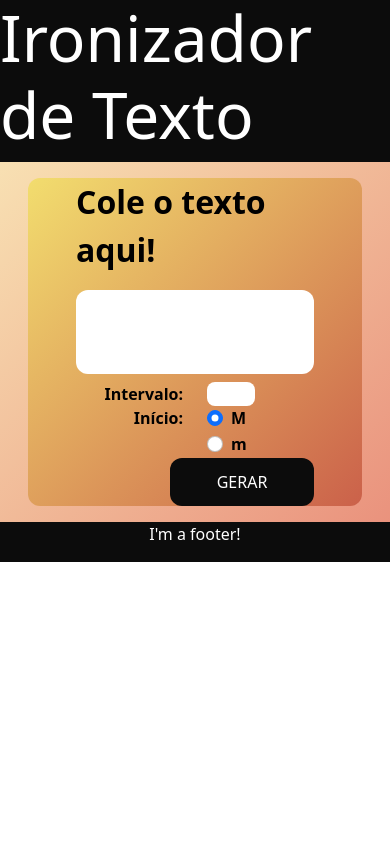
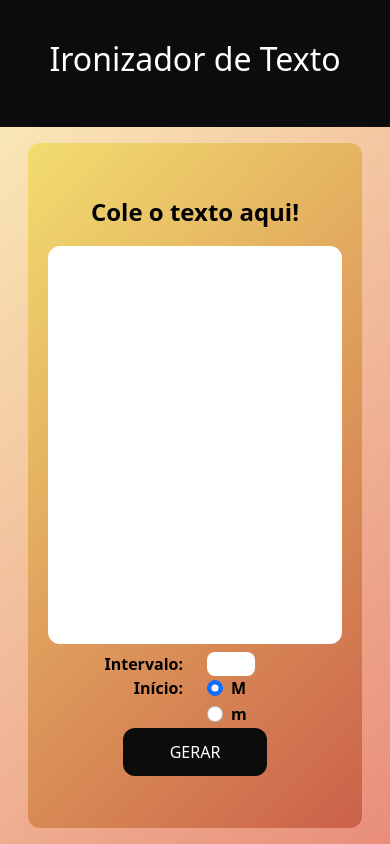
Before and after one commit to viniccastro1/mockingTextGenerator, a React (Create React App) app: page / in a window 390 px wide. Built offline with nearby package versions, Linux system fonts and the light colour scheme.

Commit message:
Ajustes no mobile

```diff
--- a/src/components/container.jsx
+++ b/src/components/container.jsx
@@ -18,7 +18,7 @@ class Container extends React.Component {
                 </div>
 
                 <div class='row'>
-                    <div class='col p-0'><Footer/></div>
+                    {/*<div class='col p-0'><Footer/></div>*/}
                 </div>
             </div>
         </React.Fragment>
--- a/src/components/form.jsx
+++ b/src/components/form.jsx
@@ -8,16 +8,15 @@ class Form extends React.Component {
     render() {
         return (
                 <form class='form d-flex flex-column justify-content-center'>
-                    <div class='row'>
+
                         <div class="form-group">
-                            <label for="text" class='title d-flex justify-content-center'>Cole o texto aqui!</label>
-                            <textarea class="textarea form-control" id="text" rows="3"></textarea>
+                            <div class='row'><label for="text" class='title d-flex justify-content-center'>Cole o texto aqui!</label></div>
+                            <div class='textAreaRow row'><textarea class="textarea form-control" id="text" rows="3"></textarea></div>
+                        </div>
 
-                        </div>
-                    </div>
 
                     <div class='row'>
-                        <div class='col-sm a'>
+                        <div class='col-sm-4 a'>
                             <div class='row'>
                                 <div class='col d-flex justify-content-end'>
                                     <label>Intervalo:</label>
@@ -47,7 +46,7 @@ class Form extends React.Component {
 
                         </div>
 
-                        <div class='col-sm d-inline-flex justify-content-end'>
+                        <div class='submitDiv col-sm'>
                             <button type="submit" class="button btn">GERAR</button>
                         </div>
 
--- a/src/stylesheets/main.css
+++ b/src/stylesheets/main.css
@@ -1,14 +1,17 @@
-*{
-
-}
 
 h1{
     color: white;
-    font-size: 4em;
+    font-size: 6em;
 }
+
+.contentRow{
+    height: 100vh;
+}
+
 
 .myContainer{
     background: linear-gradient(135deg, #FBF1BE, #E98E7A);
+    height: 100vh;
 }
 
 .skips{
@@ -23,16 +26,8 @@ h1{
     outline: none;
 }
 
-.button{
-    height: 3em;
-    width: 9em;
-    border-radius: 12px;
-    background-color: #0C0C0C;
-    color: white;
-}
-
 .header{
-
+    text-align: center;
     background-color: #0C0C0C;
 }
 
@@ -40,10 +35,29 @@ h1{
     border-radius: 12px;
     width: 45em;
     background: linear-gradient(135deg, #F2DD6E, #CB614A);
-    padding-left: 3em;
-    padding-right: 3em;
+    padding-left: 4em;
+    padding-right: 4em;
     font-weight: bold;
     color: black;
+    height: 90%;
+}
+
+.submitDiv{
+    display: flex;
+    flex-direction: row-reverse;
+}
+
+.button{
+    height: 3em;
+    width: 9em;
+    border-radius: 12px;
+    background-color: #0C0C0C;
+    color: white;
+
+}
+
+.textAreaRow{
+    height: 40vh;
 }
 
 .textarea{
@@ -52,7 +66,6 @@ h1{
     margin-top: 1em;
     margin-bottom: 0.5em;
 
-    width: 100%;
     border-radius: 12px;
 
     border: none;
@@ -74,3 +87,40 @@ footer{
     font-size: 1em;
 
 }
+
+@media screen and (max-width: 600px) {
+    h1{
+        font-size: 2em;
+    }
+
+    .header{
+        height: 15vh;
+    }
+
+    .form{
+        height: auto;
+    }
+
+    .textAreaRow{
+        height: 50vh;
+    }
+
+    .submitDiv{
+        justify-content: center;
+    }
+
+    .form{
+        padding-left:2em;
+        padding-right:2em;
+    }
+
+    .title{
+        font-size: 1.5em;
+    }
+
+    .button{
+        align-self: center;
+    }
+
+
+  }
```
